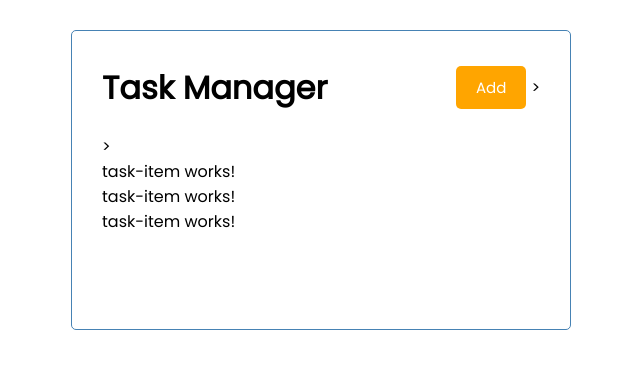
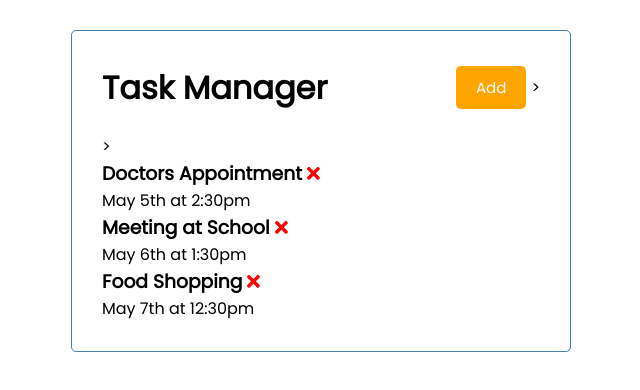
Before and after one commit to abdullahoff/TaskManager, an Angular app: page / in a window 1280 px wide. Shown: the top 390 px of the page, without its empty margins (319-959 px from the left). Built offline with nearby package versions, Linux system fonts and the light colour scheme.

Commit message:
Finsihed node js backend

```diff
--- /dev/null
+++ b/db.json
@@ -0,0 +1,22 @@
+{
+    "tasks": [
+      {
+        "id": 1,
+        "text": "Doctors Appointment",
+        "day": "May 5th at 2:30pm",
+        "reminder": true
+      },
+      {
+        "id": 2,
+        "text": "Meeting at School",
+        "day": "May 6th at 2:30pm",
+        "reminder": true
+      },
+      {
+        "id": 3,
+        "text": "Food Shopping",
+        "day": "May 7th at 12:30pm",
+        "reminder": false
+      }
+    ]
+  }
--- a/src/app/components/header/header.component.ts
+++ b/src/app/components/header/header.component.ts
@@ -9,7 +9,7 @@
 
   title: string = 'Task Manager';
 
-  constructor() { }
+  constructor() {}
 
   ngOnInit(): void {
   }
--- a/src/app/components/task-item/task-item.component.html
+++ b/src/app/components/task-item/task-item.component.html
@@ -1 +1,4 @@
-<p>task-item works!</p>
+<div class="task">
+    <h3>{{task.text}}  <fa-icon [ngStyle]="{'color': 'red'}" [icon]="faTimes"></fa-icon></h3>
+    <p>{{task.day}}</p>
+</div>
--- a/src/app/components/task-item/task-item.component.ts
+++ b/src/app/components/task-item/task-item.component.ts
@@ -1,4 +1,6 @@
-import { Component, OnInit } from '@angular/core';
+import { Component, OnInit, Input } from '@angular/core';
+import {Task} from '../../Task';
+import {faTimes} from '@fortawesome/free-solid-svg-icons';
 
 @Component({
   selector: 'app-task-item',
@@ -6,8 +8,17 @@
   styleUrls: ['./task-item.component.css']
 })
 export class TaskItemComponent implements OnInit {
+  @Input() task: Task;
+  faTimes = faTimes;
 
-  constructor() { }
+  constructor() {
+    this.task = {
+      id: 1,
+      text: 'Doctors Appointment',
+      day: 'May 5th at 2:30pm',
+      reminder: true,
+    }
+  }
 
   ngOnInit(): void {
   }
--- a/src/app/components/tasks/tasks.component.html
+++ b/src/app/components/tasks/tasks.component.html
@@ -1 +1 @@
-<app-task-item *ngFor="let task of tasks">{{task.text}}</app-task-item>
+<app-task-item *ngFor="let task of tasks" [task]="task"></app-task-item>
--- a/src/app/components/tasks/tasks.component.ts
+++ b/src/app/components/tasks/tasks.component.ts
@@ -1,6 +1,6 @@
 import { Component, OnInit } from '@angular/core';
-import {TASKS} from '../../mock-tasks';
 import {Task} from '../../Task';
+import {TaskService} from '../../services/task.service';
 
 @Component({
   selector: 'app-tasks',
@@ -8,11 +8,12 @@
   styleUrls: ['./tasks.component.css']
 })
 export class TasksComponent implements OnInit {
-  tasks: Task[] = TASKS;
+  tasks: Task[] = [];
 
-  constructor() { }
+  constructor(private taskService: TaskService) { }
 
   ngOnInit(): void {
+    this.taskService.getTasks().subscribe((tasks) => this.tasks = tasks);
   }
 
 }
--- /dev/null
+++ b/src/app/services/task.service.ts
@@ -0,0 +1,17 @@
+import { Injectable } from '@angular/core';
+import {Observable, of} from 'rxjs';
+import {TASKS} from '../mock-tasks';
+import {Task} from '../Task';
+
+@Injectable({
+  providedIn: 'root'
+})
+export class TaskService {
+
+  constructor() { }
+
+  getTasks(): Observable <Task[]> {
+    const tasks = of(TASKS);
+    return tasks;
+  }
+}
```
Also changed, not shown: package.json (+8 -1 lines), src/app/app.module.ts (+5 -2 lines), 2 other files (tests, documents, lock files or other folders).
